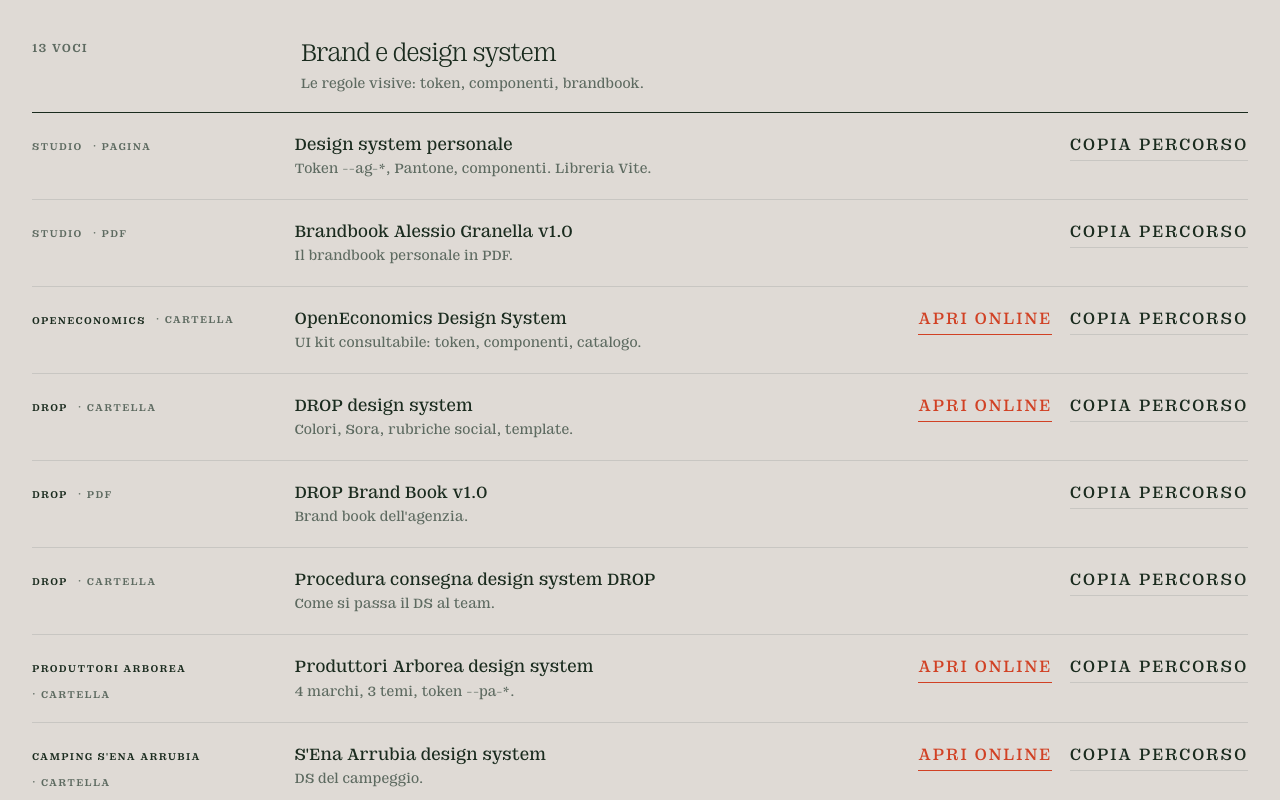
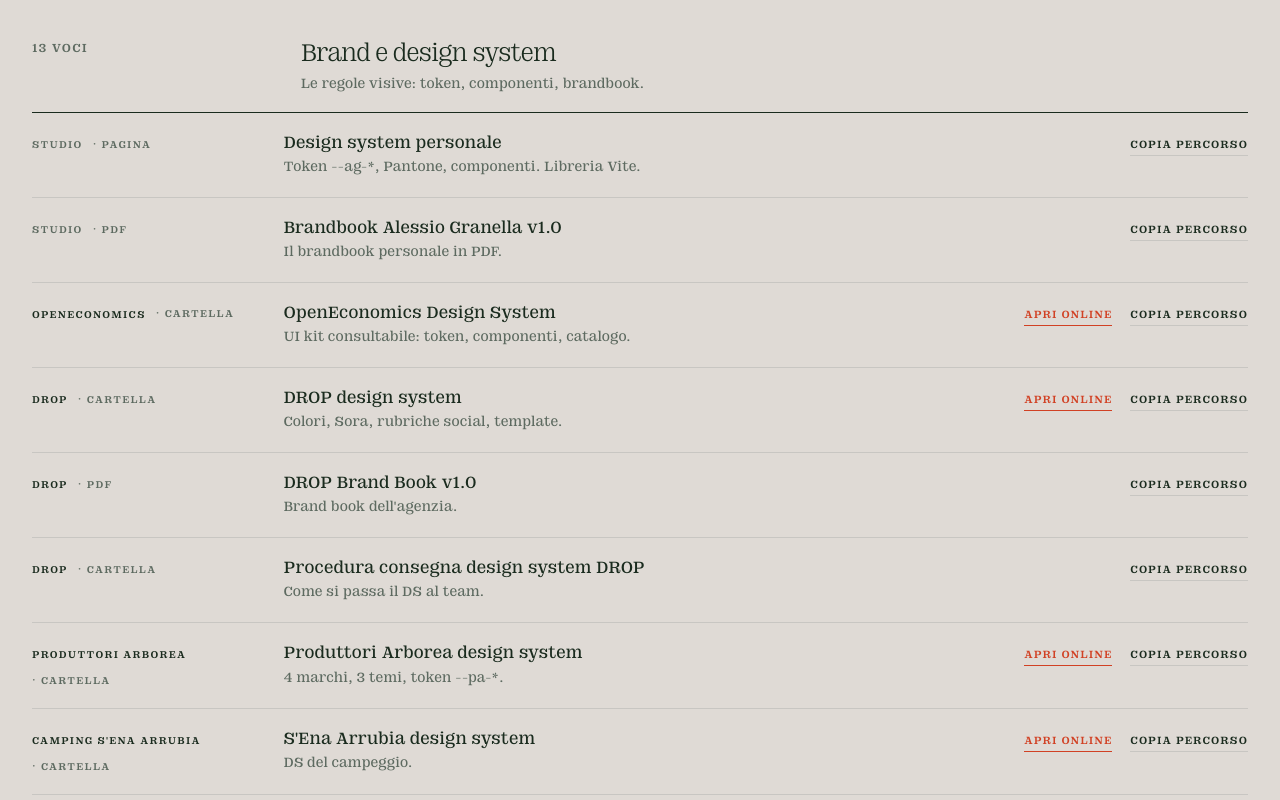
Before and after one commit to AlessioGranella/studio, a plain HTML site: page index.html in a window 1280 px wide. Shown: the part 1240-2040 px from the top of the page. Drawn offline with Linux system fonts and the light colour scheme.

Commit message:
Link d'azione più compatti
Co-Authored-By: Claude Opus 5.5 <noreply@anthropic.com>

```diff
--- a/index.html
+++ b/index.html
@@ -79,12 +79,12 @@ em{font-style:normal;color:var(--ag-accent)}
 .group{margin-top:56px}
 .group-head{display:grid;grid-template-columns:.4fr 1.6fr;gap:32px;padding-bottom:16px;border-bottom:1px solid var(--ag-fg)}
 .group-head h3{font-size:1.65rem;font-weight:300;letter-spacing:-.035em}
-.row{display:grid;grid-template-columns:.4fr 1fr .6fr;gap:32px;padding:18px 0;border-bottom:1px solid var(--ag-border);align-items:baseline}
+.row{display:grid;grid-template-columns:.4fr 1fr .7fr;gap:32px;padding:18px 0;border-bottom:1px solid var(--ag-border);align-items:baseline}
 .row .meta{display:flex;gap:10px;flex-wrap:wrap}
 .row .t{color:var(--ag-fg);font-size:1.12rem;line-height:1.3}
 .row .d{font-size:.92rem;color:var(--ag-fg-muted);margin-top:2px}
 .row .acts{display:flex;gap:18px;justify-content:flex-end;flex-wrap:wrap}
-.acts a,.acts button{background:none;border:0;font:inherit;cursor:pointer;text-decoration:none;color:var(--ag-fg);border-bottom:1px solid var(--ag-border);padding-bottom:1px;white-space:nowrap}
+.acts a,.acts button{background:none;border:0;font-family:inherit;font-size:.72rem;font-weight:500;letter-spacing:.09em;text-transform:uppercase;cursor:pointer;text-decoration:none;color:var(--ag-fg);border-bottom:1px solid var(--ag-border);padding-bottom:1px;white-space:nowrap}
 .acts a:hover,.acts button:hover{color:var(--ag-accent);border-bottom-color:var(--ag-accent)}
 .acts a.primary{color:var(--ag-accent);border-bottom-color:var(--ag-accent)}
 .tag{font-size:.68rem;font-weight:500;text-transform:uppercase;letter-spacing:.12em;color:var(--ag-fg-muted)}
```
Also changed, not shown: template.html (+2 -2 lines).
